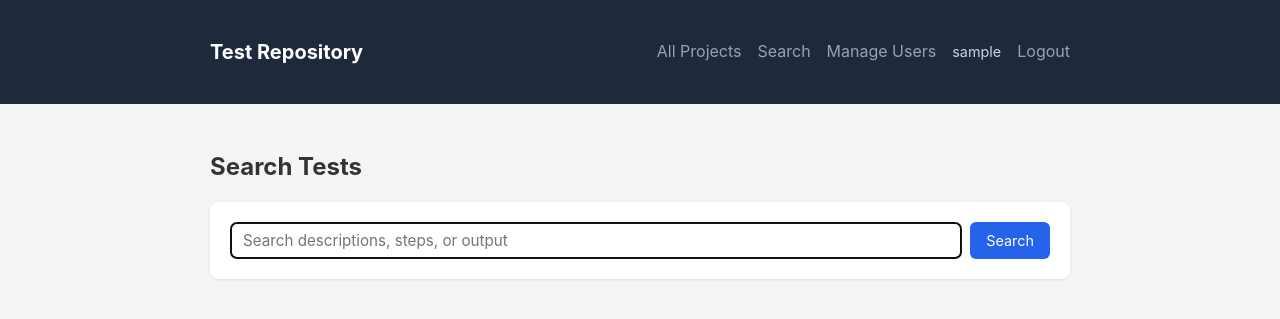
After one commit to sbj-ee/TestMgr, a Flask app: page /search in a window 1280 px wide. The commit adds this page. Shown: the top 319 px of the page. Run offline with Flask 3, Linux system fonts and the light colour scheme; the visitor is signed in with stand-in values (Sample User, id 1); data comes from the database, SQL or seed files in the repository.

Commit message:
Add global search across all tests and projects
Search by description, steps, or output with results showing status,
project link, metadata, and truncated previews.

Co-Authored-By: Claude Opus 4.5 <noreply@anthropic.com>

```diff
--- a/app.py
+++ b/app.py
@@ -196,6 +196,24 @@ def logout():
 
 
 # --- App routes ---
+
+@app.route("/search")
+@login_required
+def search():
+    q = request.args.get("q", "").strip()
+    results = []
+    if q:
+        conn = get_db()
+        results = conn.execute(
+            "SELECT t.*, p.name AS project_name FROM tests t "
+            "JOIN projects p ON t.project_id = p.id "
+            "WHERE t.description LIKE ? OR t.steps LIKE ? OR t.output LIKE ? "
+            "ORDER BY p.name, t.sort_order",
+            (f"%{q}%", f"%{q}%", f"%{q}%"),
+        ).fetchall()
+        conn.close()
+    return render_template("search.html", q=q, results=results)
+
 
 @app.route("/")
 @login_required
--- a/templates/base.html
+++ b/templates/base.html
@@ -86,6 +86,7 @@
             <div class="header-right">
                 <a href="{{ url_for('index') }}">All Projects</a>
                 {% if g.user %}
+                    <a href="{{ url_for('search') }}">Search</a>
                     {% if g.user['is_admin'] %}
                         <a href="{{ url_for('user_list') }}">Manage Users</a>
                     {% endif %}
--- /dev/null
+++ b/templates/search.html
@@ -0,0 +1,46 @@
+{% extends "base.html" %}
+{% block title %}Search - Test Repository{% endblock %}
+{% block content %}
+<h2>Search Tests</h2>
+
+<div class="card">
+    <form method="GET" action="{{ url_for('search') }}">
+        <div style="display: flex; gap: 8px;">
+            <input type="text" name="q" value="{{ q }}" placeholder="Search descriptions, steps, or output" autofocus style="margin-bottom: 0; flex: 1;">
+            <button type="submit" class="btn btn-primary">Search</button>
+        </div>
+    </form>
+</div>
+
+{% if q %}
+    <p style="color: #6b7280; margin-bottom: 16px;">{{ results|length }} result{{ 's' if results|length != 1 }} for "{{ q }}"</p>
+
+    {% for test in results %}
+    <div class="card">
+        <div class="test-header">
+            <div>
+                {% if test['passed'] == 1 %}
+                    <span class="badge badge-pass">Pass</span>
+                {% elif test['passed'] == 0 %}
+                    <span class="badge badge-fail">Fail</span>
+                {% else %}
+                    <span class="badge badge-pending">Pending</span>
+                {% endif %}
+                <a href="{{ url_for('project_detail', project_id=test['project_id']) }}" style="margin-left: 8px; font-size: 0.85rem;">{{ test['project_name'] }}</a>
+            </div>
+        </div>
+        <h3 style="font-size: 1rem; margin-bottom: 4px;">{{ test['description'] }}</h3>
+        <div class="meta">
+            {% if test['created_by'] %}<span>Created by: <strong>{{ test['created_by'] }}</strong></span>{% endif %}
+            {% if test['executed_by'] %}<span>Executed by: <strong>{{ test['executed_by'] }}</strong>{% if test['executed_at'] %} on {{ test['executed_at'] }}{% endif %}</span>{% endif %}
+        </div>
+        {% if test['steps'] %}
+            <div style="font-size: 0.9rem; color: #4b5563; margin-top: 8px; white-space: pre-wrap;">{{ test['steps'][:300] }}{% if test['steps']|length > 300 %}...{% endif %}</div>
+        {% endif %}
+        {% if test['output'] %}
+            <div class="output-block" style="margin-top: 8px;">{{ test['output'][:300] }}{% if test['output']|length > 300 %}...{% endif %}</div>
+        {% endif %}
+    </div>
+    {% endfor %}
+{% endif %}
+{% endblock %}
```
